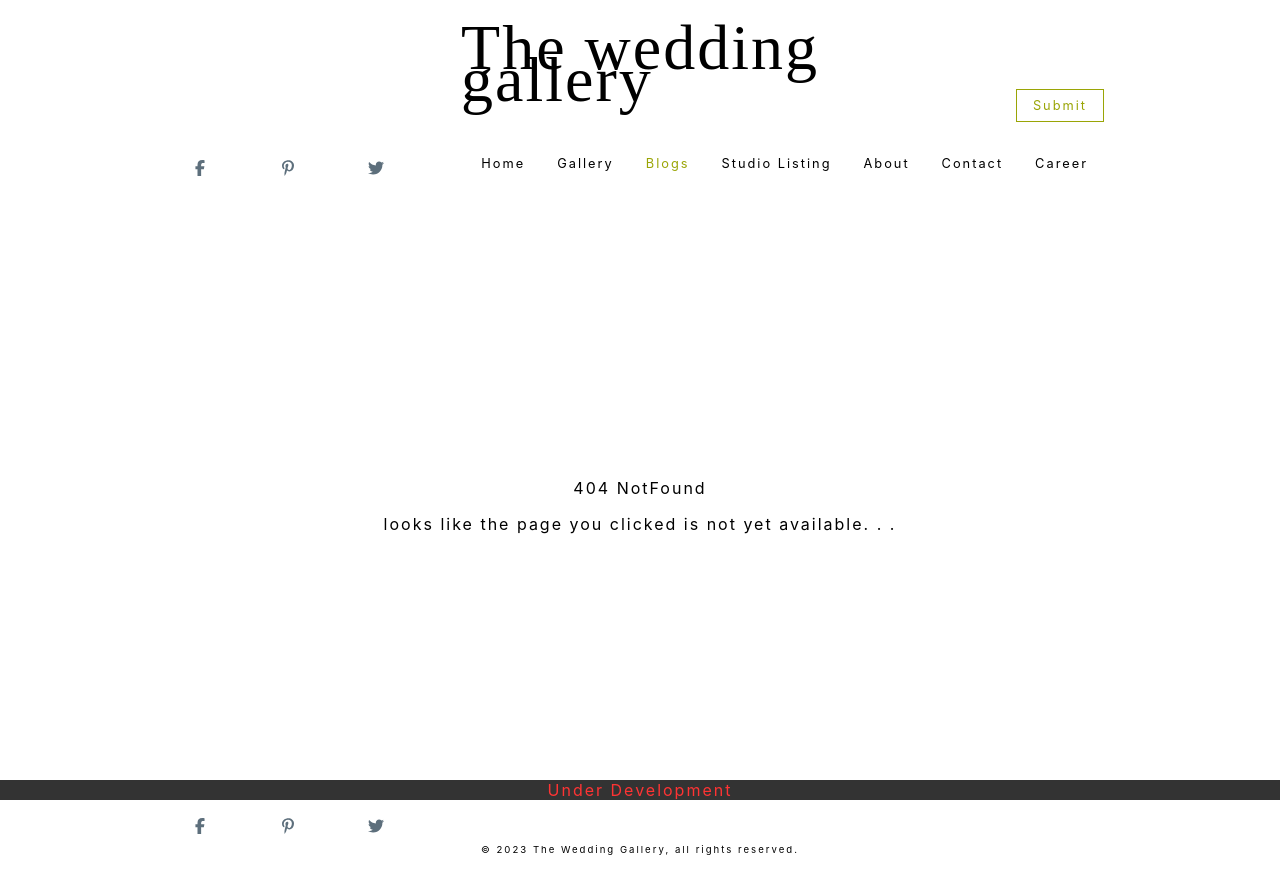
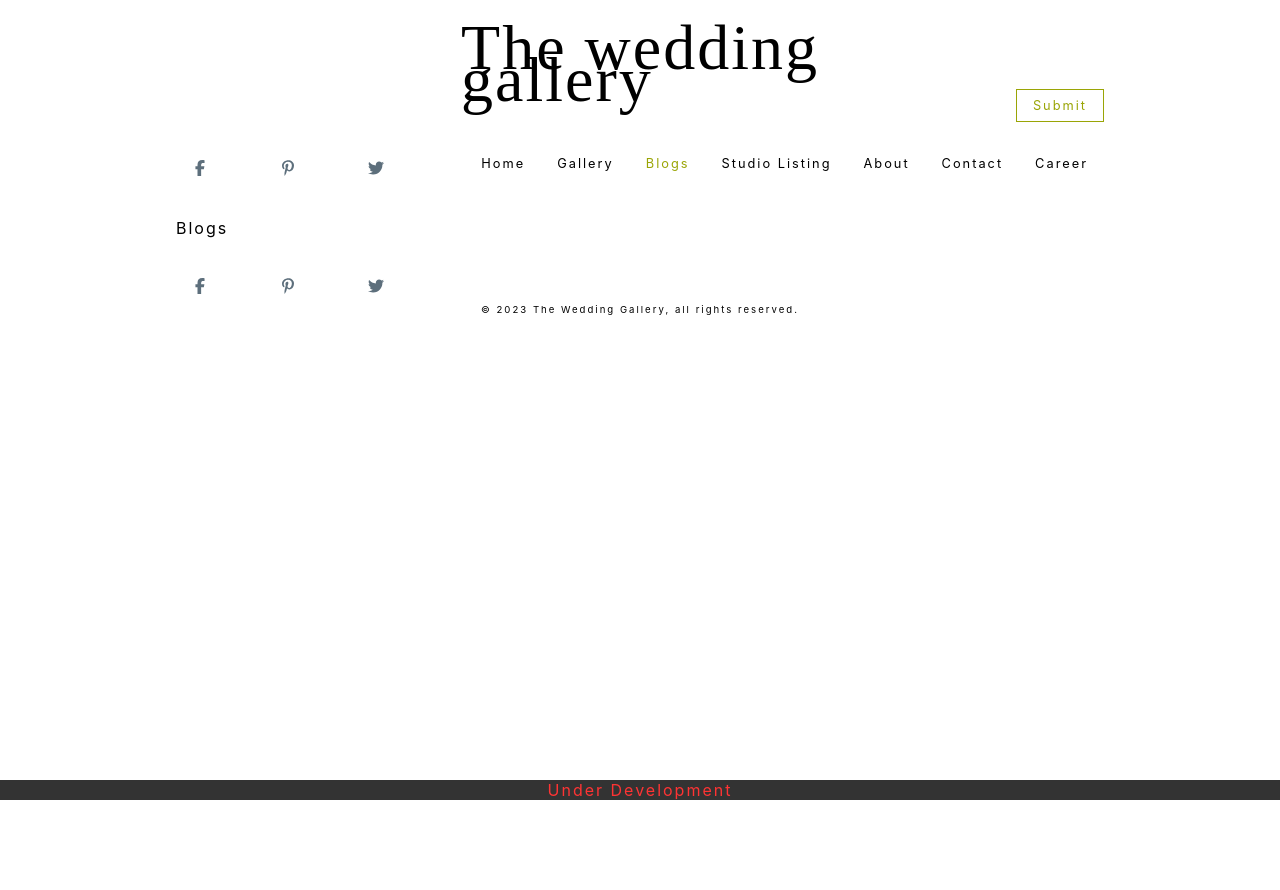
Before and after one commit to reyanjoh/theWedding-gallery, a React (Create React App) app: page /blogs in a window 1280 px wide. After the commit the page ends 800 px from the top, so only its background shows below. Built offline with nearby package versions, Linux system fonts and the light colour scheme; a web font is replaced by a local one.

Commit message:
starting the blog page

```diff
--- a/src/App.js
+++ b/src/App.js
@@ -13,6 +13,7 @@ import Contact from './pages/contact/Contact';
 import Gallery from './pages/gallery/Gallery';
 import GalleryPost from './pages/gallery/components/galleryPost/GalleryPost';
 import Home from './pages/home/Home';
+import Blogs from './pages/blog/Blogs';
 
 function App() {
   return (
@@ -32,7 +33,7 @@ function App() {
 
         </Route>
 
-        {/* <Route path='/blogs' element={<Gallery />}/> */}
+        <Route path='/blogs' element={<Blogs />}/>
 
         {/* <Route path='/studio-listing' element={<StudioListing />}/> */}
         <Route path='/about' element={<About />}/>
--- a/src/components/Nav.jsx
+++ b/src/components/Nav.jsx
@@ -10,7 +10,7 @@ const Nav = () => {
         <div className="menu">
           <NavLink className={'nav padding-0-1 font-small'} to={'/'}>Home</NavLink>
           <NavLink className={'nav padding-0-1 font-small'} to={'/gallery'}>Gallery</NavLink>
-          <NavLink className={'nav padding-0-1 font-small not-available'} to={'/blogs'}>Blogs</NavLink>
+          <NavLink className={'nav padding-0-1 font-small'} to={'/blogs'}>Blogs</NavLink>
           <NavLink className={'nav padding-0-1 font-small not-available'} to={'/studio-listing'}>Studio Listing</NavLink>
           <NavLink className={'nav padding-0-1 font-small'} to={'/about'}>About</NavLink>
           <NavLink className={'nav padding-0-1 font-small'} to={'/contact'}>Contact</NavLink>
--- /dev/null
+++ b/src/pages/blog/Blogs.jsx
@@ -0,0 +1,11 @@
+import React from 'react'
+
+const Blogs = () => {
+  return (
+    <div className='Blogs padding-0-6'>
+        Blogs
+    </div>
+  )
+}
+
+export default Blogs
--- a/src/pages/gallery/Gallery.jsx
+++ b/src/pages/gallery/Gallery.jsx
@@ -42,12 +42,8 @@ const Gallery = () => {
             <a className='studio-name' href="#card7">Studio 7</a> */}
         </div>
 
-
         {/* <AdSpace /> */}
         <GalleryCardSection />
-
-
-
     </div>
   )
 }
```
Also changed, not shown: src/pages/gallery/components/galleryCardSection/GalleryCardSection.jsx (line endings or trailing spaces).
